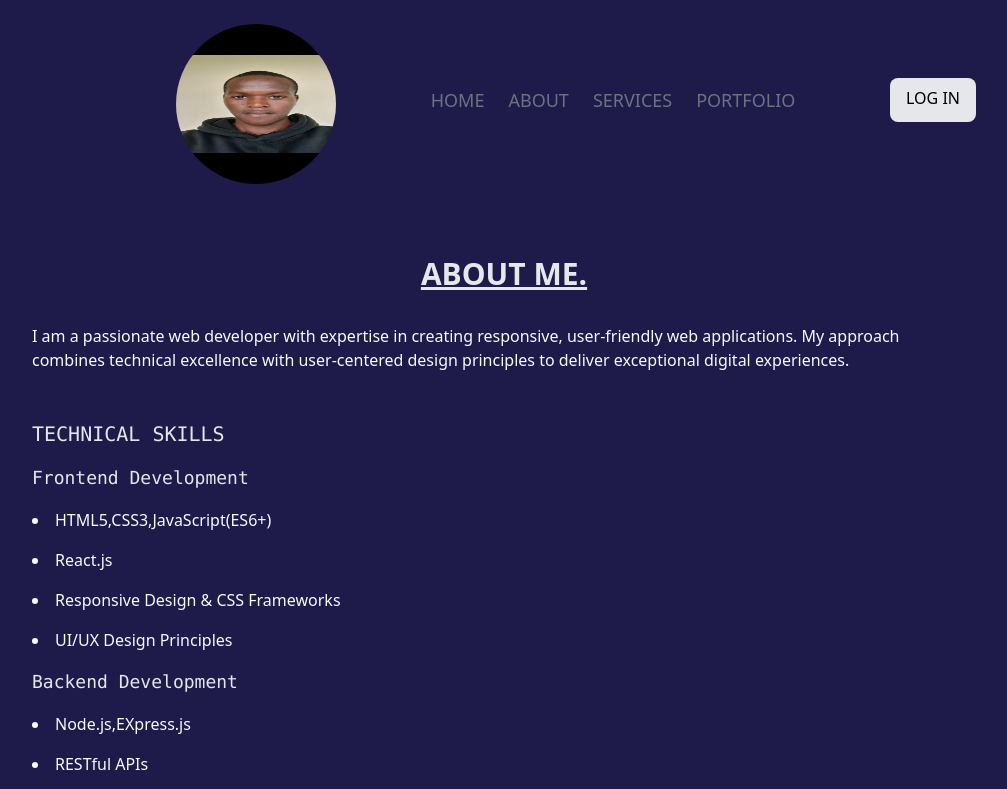
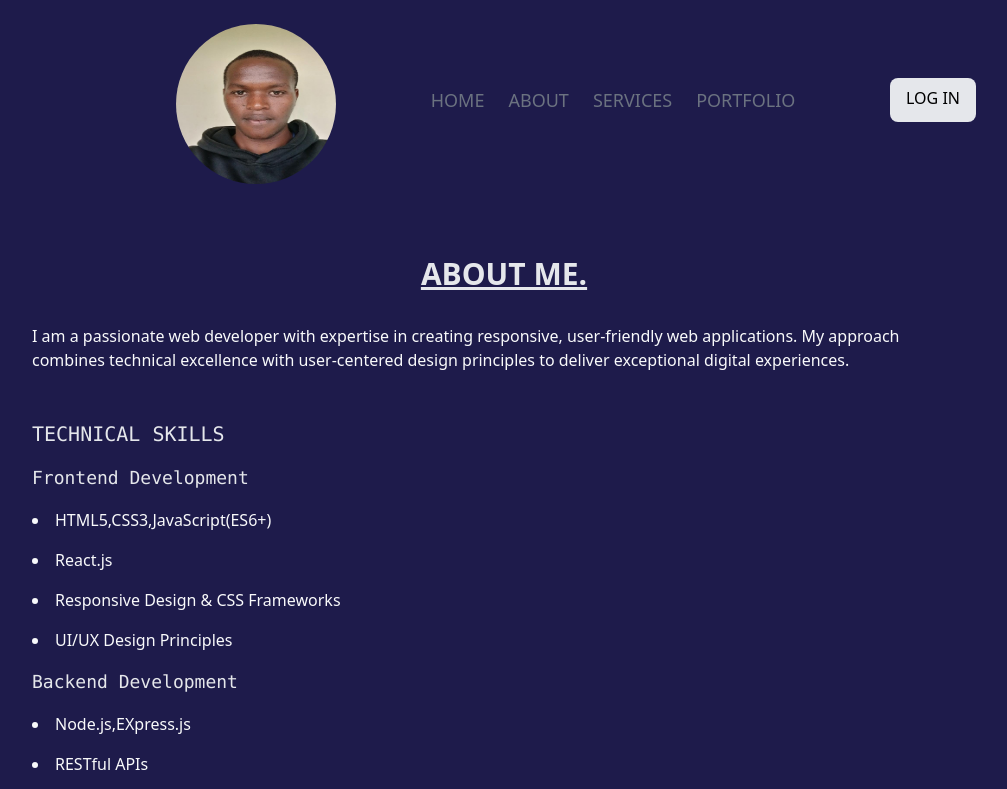
Before and after one commit to Yohaan-dev/My-Portfolio, a website: page index.html in a window 1280 px wide. Shown: the top 789 px of the page, without its empty margins (136-1143 px from the left). Drawn offline with Linux system fonts and the light colour scheme.

Commit message:
added image

```diff
--- a/index.html
+++ b/index.html
@@ -15,7 +15,8 @@
         <div class="flex items-center justify-between">
             <!-- Logo -->
             <div class="pt-2 sm:flex sm:pl-36">
-                <img class="h-40 w-40 rounded-full" src="./images/Screenshot_20240811_180130_Gallery.jpg" alt="Logo">
+                <img class="w-40 h-40 rounded-full" src="./images/WhatsApp Image 2025-01-21 at 01.58.01.jpeg"
+                    alt="Logo">
             </div>
             <!-- Left Item -->
             <div class="hidden md:flex space-x-6">
```
Also changed, not shown: css/main.css, images/Screenshot_20240811_180130_Gallery.jpg (deleted), images/WhatsApp Image 2025-01-21 at 01.58.01.jpeg (added).
